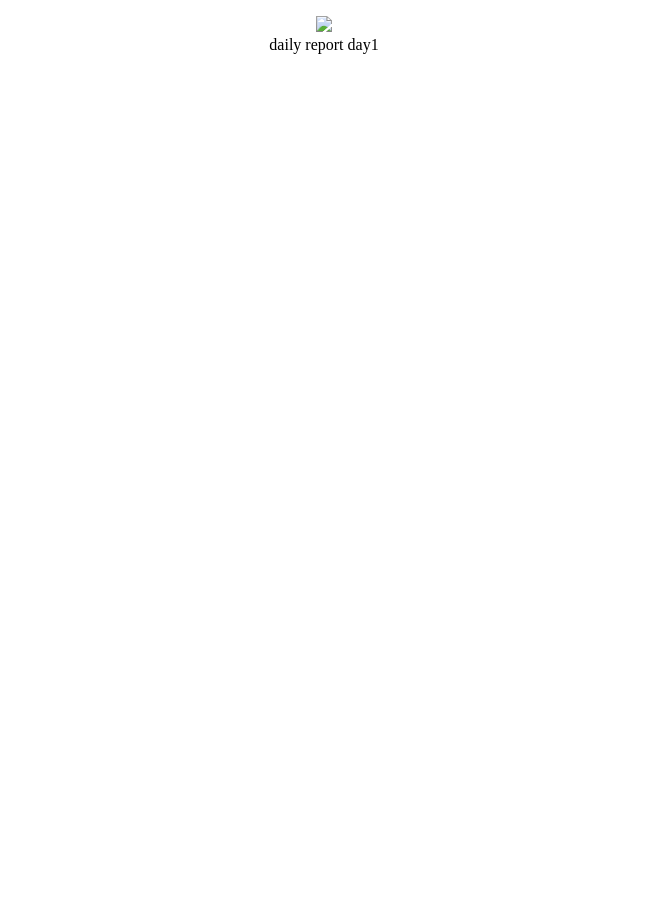
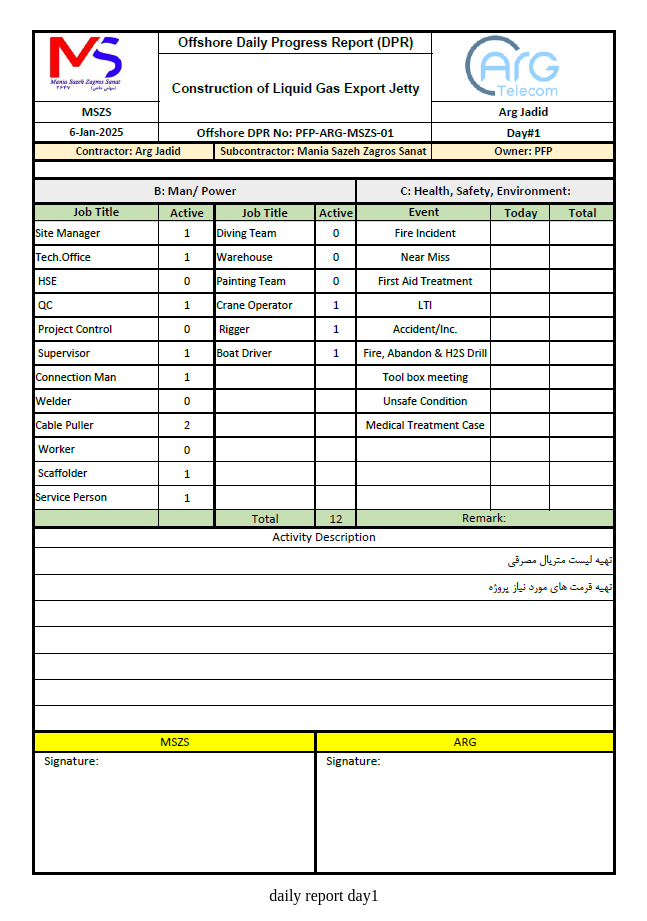
Before and after one commit to JahanbakhshSadeghi/HTML, a plain HTML site: page index.htm in a window 1280 px wide. Shown: the whole page, without its empty margins (316-963 px from the left). Before the commit the page ends 800 px from the top, so only its background shows below. Drawn offline with Linux system fonts and the light colour scheme.

Commit message:
Update index.htm

```diff
--- a/index.htm
+++ b/index.htm
@@ -9,7 +9,7 @@
 <body>
 
 <figure style="text-align:center;">
- <img src="files/day1.jpg">
+ <img src="files/day1.png">
  <figcaption>daily report day1</figcaption>
 </figure>
 
```
